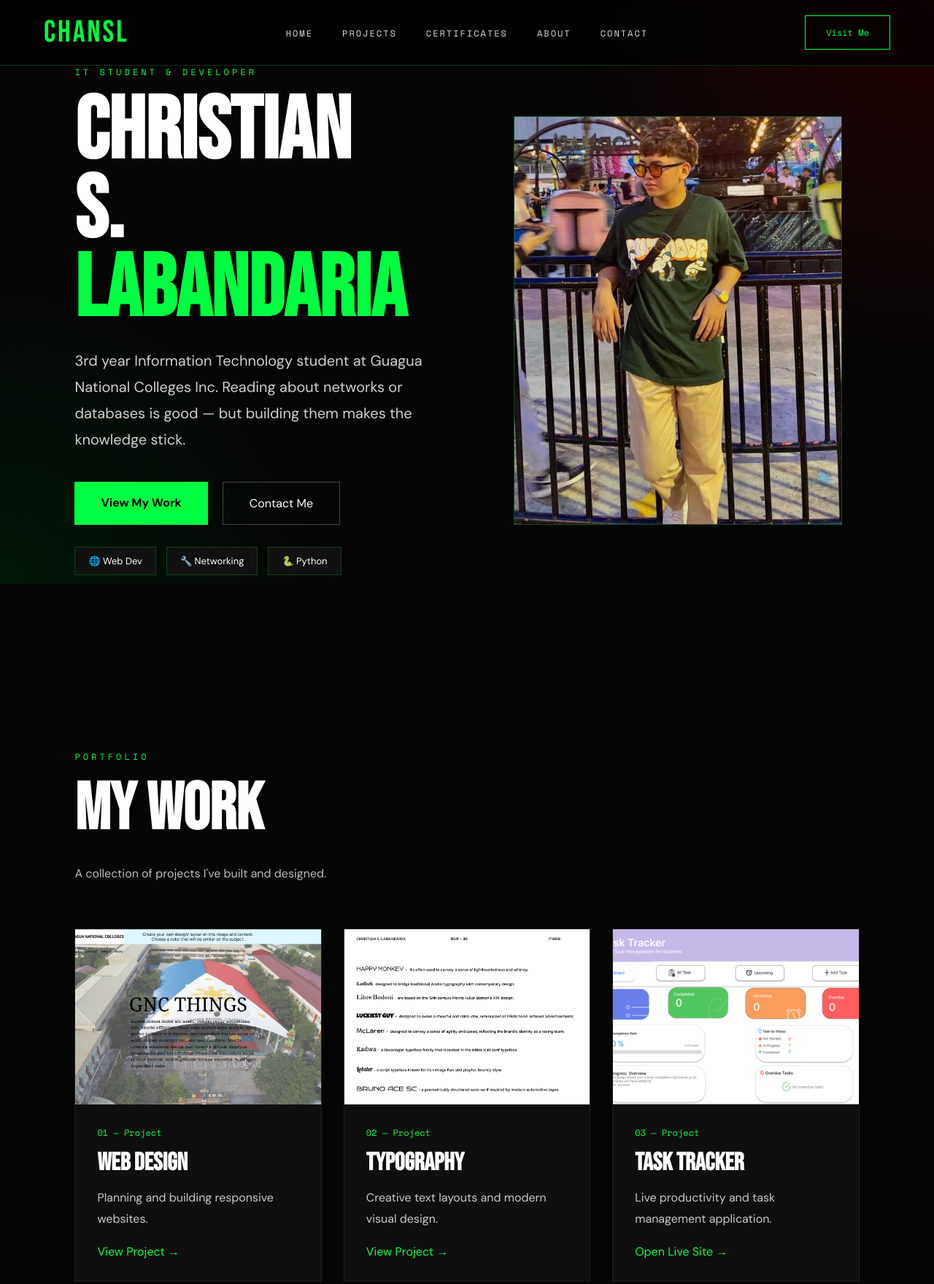
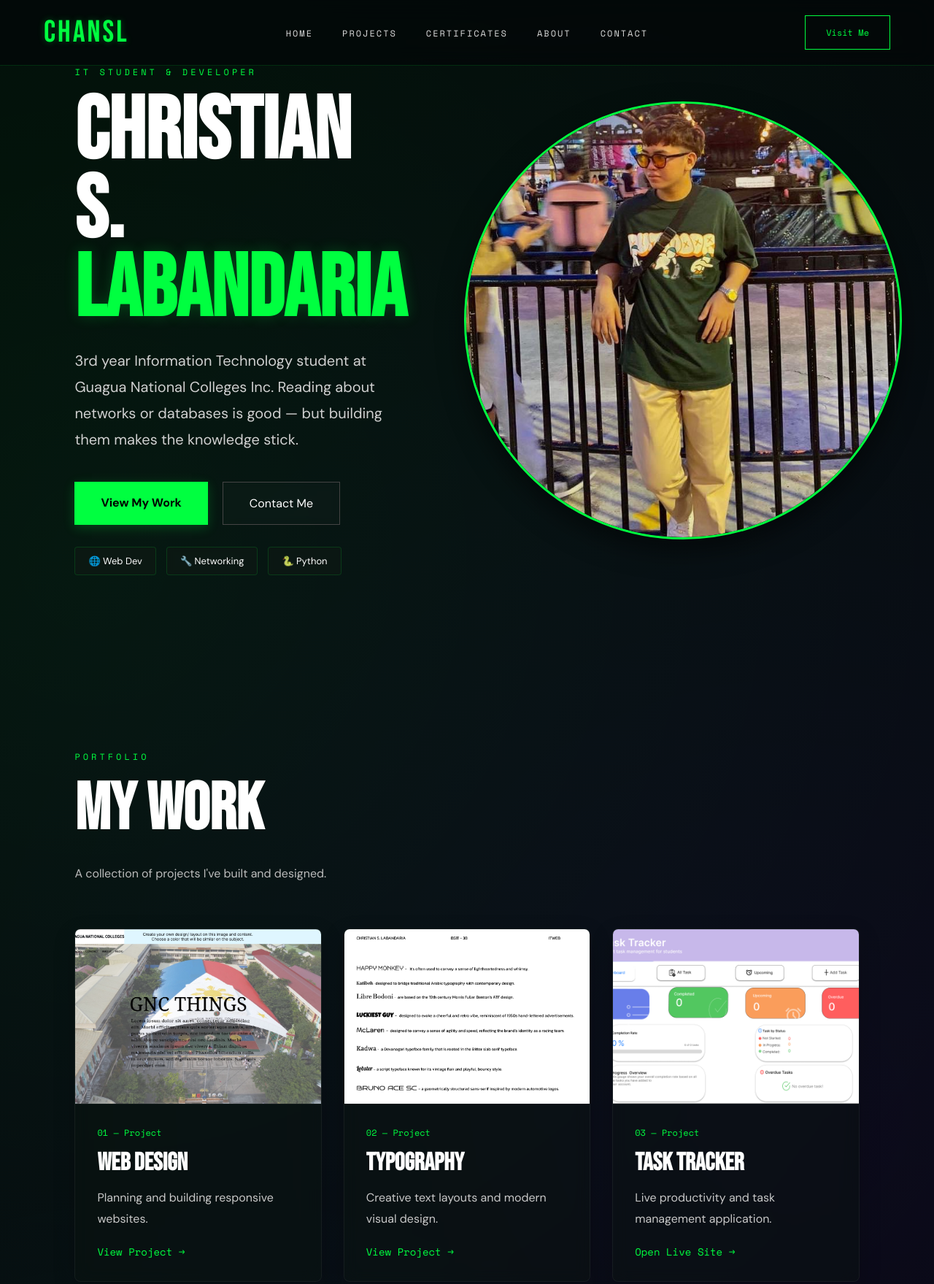
Before and after one commit to AkoSiChan/Portfolio, a plain HTML site: page index.html in a window 1280 px wide. Shown: the top 1759 px of the page at 73% size. Drawn offline with nearby package versions, Linux system fonts and the light colour scheme.

Commit message:
updated codes

```diff
--- a/index.html
+++ b/index.html
@@ -21,29 +21,38 @@
 }
 
 :root{
-  --bg:#050505;
+  --bg:#030708;
   --light:#ffffff;
   --muted:#bdbdbd;
   --green:#00ff40;
-  --border:rgba(0,255,64,0.2);
+  --border:rgba(0,255,64,0.15);
+  --card-bg:rgba(10, 20, 15, 0.4);
 }
 
 body{
-  background:var(--bg);
+  background: var(--bg);
   color:var(--light);
   font-family:'DM Sans',sans-serif;
   overflow-x:hidden;
+  position: relative;
 }
 
-body::before{
-  content:"";
-  position:fixed;
-  inset:0;
+/* Multi-layered dynamic mesh gradient background */
+body::before {
+  content: "";
+  position: absolute;
+  top: 0;
+  left: 0;
+  width: 100%;
+  height: 100%;
   background:
-  radial-gradient(circle at top right, rgba(255,0,0,0.12), transparent 35%),
-  radial-gradient(circle at bottom left, rgba(0,255,64,0.08), transparent 30%);
-  pointer-events:none;
-  z-index:-1;
+    radial-gradient(circle at 10% 15%, rgba(0, 255, 64, 0.07) 0%, transparent 40%),
+    radial-gradient(circle at 85% 30%, rgba(120, 0, 255, 0.08) 0%, transparent 45%),
+    radial-gradient(circle at 20% 55%, rgba(0, 242, 254, 0.06) 0%, transparent 40%),
+    radial-gradient(circle at 80% 75%, rgba(0, 255, 64, 0.06) 0%, transparent 35%),
+    radial-gradient(circle at 40% 90%, rgba(150, 0, 255, 0.09) 0%, transparent 50%);
+  pointer-events: none;
+  z-index: -1;
 }
 
 a{
@@ -53,6 +62,7 @@ a{
 
 section{
   padding:120px 8%;
+  position: relative;
 }
 
 /* ================= NAVBAR ================= */
@@ -67,8 +77,9 @@ section{
   align-items:center;
   justify-content:space-between;
   padding:0 60px;
-  background:rgba(0,0,0,0.7);
-  backdrop-filter:blur(10px);
+  background:rgba(3, 7, 8, 0.75);
+  backdrop-filter:blur(15px);
+  -webkit-backdrop-filter:blur(15px);
   border-bottom:1px solid var(--border);
   z-index:999;
 }
@@ -78,6 +89,7 @@ section{
   font-size:42px;
   color:var(--green);
   letter-spacing:3px;
+  text-shadow: 0 0 10px rgba(0, 255, 64, 0.3);
 }
 
 .nav-links{
@@ -97,6 +109,7 @@ section{
 
 .nav-links a:hover{
   color:var(--green);
+  text-shadow: 0 0 8px rgba(0, 255, 64, 0.4);
 }
 
 .nav-cta{
@@ -106,11 +119,13 @@ section{
   font-size:12px;
   font-family:'Space Mono',monospace;
   transition:.3s;
+  box-shadow: inset 0 0 0 0 rgba(0,255,64,0.2);
 }
 
 .nav-cta:hover{
   background:var(--green);
   color:#000;
+  box-shadow: 0 0 15px rgba(0, 255, 64, 0.4);
 }
 
 /* ================= HERO ================= */
@@ -148,6 +163,7 @@ section{
 
 .accent{
   color:var(--green);
+  text-shadow: 0 0 20px rgba(0, 255, 64, 0.2);
 }
 
 .hero-subtitle{
@@ -170,21 +186,26 @@ section{
   padding:18px 36px;
   font-weight:700;
   transition:.3s;
+  box-shadow: 0 4px 15px rgba(0, 255, 64, 0.2);
 }
 
 .btn-primary:hover{
   transform:translateY(-4px);
+  box-shadow: 0 8px 25px rgba(0, 255, 64, 0.4);
 }
 
 .btn-secondary{
   border:1px solid #444;
+  background: rgba(255,255,255,0.02);
   padding:18px 36px;
   transition:.3s;
+  backdrop-filter: blur(5px);
 }
 
 .btn-secondary:hover{
   border-color:var(--green);
   color:var(--green);
+  box-shadow: 0 0 15px rgba(0, 255, 64, 0.15);
 }
 
 .hero-tags{
@@ -196,41 +217,50 @@ section{
 .tag{
   border:1px solid var(--border);
   padding:10px 18px;
-  background:#111;
+  background:rgba(15, 25, 20, 0.6);
+  backdrop-filter: blur(5px);
   font-size:13px;
+  border-radius: 4px;
 }
 
 /* ================= IMAGE FIX ================= */
 
 .hero-visual{
-  display:flex;
-  justify-content:center;
-  align-items:center;
+  display: flex;
+  justify-content: center;
+  align-items: center;
 }
 
 .hero-photo-wrap{
-  width:450px;
-  height:560px;
-  overflow:hidden;
-  position:relative;
-  background:#111;
-  border:1px solid rgba(0,255,64,0.25);
+  width: 600px;
+  height: 600px;
+  position: relative;
+  background: #111;
+  /* Enforces a perfect circle on the wrapper */
+  border-radius: 50% !important;
+  /* Creates a distinct, solid light green boundary */
+  border: 3px solid var(--green) !important;
+  box-shadow: 0 15px 35px rgba(0,0,0,0.5);
+  /* Removes any leftovers from the old diamond clip-path */
+  clip-path: none !important;
+  overflow: hidden;
 }
 
-.hero-photo-wrap::before{
-  content:"";
-  position:absolute;
-  inset:-12px;
-  border:1px solid var(--green);
-  pointer-events:none;
+/* Removes the secondary floating offset lines completely */
+.hero-photo-wrap::before,
+.hero-photo-wrap::after {
+  content: none !important;
 }
 
 .hero-photo-wrap img{
-  width:100%;
-  height:100%;
-  object-fit:cover;
-  object-position:center top;
-  display:block;
+  width: 100%;
+  height: 100%;
+  object-fit: cover;
+  /* Brings the portrait down slightly to center your framing inside the circle */
+  object-position: center 25%;
+  display: block;
+  /* Enforces the circle on the image layer itself */
+  border-radius: 50% !important;
 }
 
 /* ================= SECTION ================= */
@@ -266,16 +296,22 @@ section{
 }
 
 .project-card{
-  background:#0f0f0f;
-  border:1px solid #1f1f1f;
+  background: var(--card-bg);
+  border: 1px solid rgba(255, 255, 255, 0.05);
+  backdrop-filter: blur(10px);
+  -webkit-backdrop-filter: blur(10px);
   overflow:hidden;
-  transition:.4s;
+  transition:.4s cubic-bezier(0.16, 1, 0.3, 1);
   cursor:pointer;
+  border-radius: 8px;
+  box-shadow: 0 10px 30px rgba(0, 0, 0, 0.2);
 }
 
 .project-card:hover{
   transform:translateY(-8px);
   border-color:var(--green);
+  background: rgba(10, 35, 20, 0.5);
+  box-shadow: 0 15px 35px rgba(0, 255, 64, 0.15);
 }
 
 .project-card img{
@@ -283,6 +319,7 @@ section{
   height:240px;
   object-fit:cover;
   display:block;
+  border-bottom: 1px solid rgba(255, 255, 255, 0.05);
 }
 
 .project-info{
@@ -310,6 +347,8 @@ section{
 
 .project-link{
   color:var(--green);
+  font-family: 'Space Mono', monospace;
+  font-size: 14px;
 }
 
 /* ================= CERTIFICATES ================= */
@@ -321,16 +360,22 @@ section{
 }
 
 .cert-card{
-  background:#0f0f0f;
-  border:1px solid #1f1f1f;
+  background: var(--card-bg);
+  border: 1px solid rgba(255, 255, 255, 0.05);
+  backdrop-filter: blur(10px);
+  -webkit-backdrop-filter: blur(10px);
   overflow:hidden;
-  transition:.4s;
+  transition:.4s cubic-bezier(0.16, 1, 0.3, 1);
   cursor:pointer;
+  border-radius: 8px;
+  box-shadow: 0 10px 30px rgba(0, 0, 0, 0.2);
 }
 
 .cert-card:hover{
   transform:translateY(-8px);
   border-color:var(--green);
+  background: rgba(10, 35, 20, 0.5);
+  box-shadow: 0 15px 35px rgba(0, 255, 64, 0.15);
 }
 
 .cert-card img{
@@ -338,6 +383,7 @@ section{
   height:220px;
   object-fit:cover;
   display:block;
+  border-bottom: 1px solid rgba(255, 255, 255, 0.05);
 }
 
 .cert-info{
@@ -375,6 +421,7 @@ section{
   position:relative;
   background:#111;
   border:1px solid rgba(0,255,64,0.25);
+  box-shadow: 0 15px 35px rgba(0,0,0,0.5);
 }
 
 .about-photo-frame::before{
@@ -415,6 +462,7 @@ section{
   font-size:50px;
   color:var(--green);
   font-family:'Bebas Neue',sans-serif;
+  text-shadow: 0 0 10px rgba(0, 255, 64, 0.2);
 }
 
 .stat-label{
@@ -428,6 +476,8 @@ section{
 
 .cta-wrap{
   text-align:center;
+  background: linear-gradient(180deg, transparent, rgba(120, 0, 255, 0.03), transparent);
+  padding: 160px 8%;
 }
 
 .cta-headline{
@@ -456,12 +506,15 @@ section{
 
 footer{
   padding:60px 8%;
-  border-top:1px solid #181818;
+  border-top:1px solid rgba(255, 255, 255, 0.05);
+  background: rgba(3, 7, 8, 0.6);
+  backdrop-filter: blur(10px);
   display:flex;
   justify-content:space-between;
   align-items:center;
   flex-wrap:wrap;
   gap:20px;
+  position: relative;
 }
 
 .footer-logo{
@@ -477,6 +530,16 @@ footer{
 .footer-socials{
   display:flex;
   gap:20px;
+}
+
+.footer-socials a {
+  font-family: 'Space Mono', monospace;
+  font-size: 14px;
+  transition: 0.3s;
+}
+
+.footer-socials a:hover {
+  color: var(--green);
 }
 
 /* ================= RESPONSIVE ================= */
@@ -519,16 +582,12 @@ footer{
   display:none;
 }
 
-
-
 }
 
 </style>
 </head>
 
 <body>
-
-<!-- ================= NAVBAR ================= -->
 
 <nav class="navbar">
 
@@ -547,8 +606,6 @@ Visit Me
 </a>
 
 </nav>
-
-<!-- ================= HERO ================= -->
 
 <section id="hero">
 
@@ -600,8 +657,6 @@ Contact Me
 
 </section>
 
-<!-- ================= PROJECTS ================= -->
-
 <section id="projects">
 
 <p class="section-label">Portfolio</p>
@@ -614,7 +669,6 @@ A collection of projects I've built and designed.
 
 <div class="projects-grid">
 
-  <!-- PROJECT 1 -->
   <div class="project-card">
 
     <a href="webdesign.html">
@@ -639,7 +693,6 @@ A collection of projects I've built and designed.
 
   </div>
 
-  <!-- PROJECT 2 -->
   <div class="project-card">
 
     <a href="typography.html">
@@ -664,7 +717,6 @@ A collection of projects I've built and designed.
 
   </div>
 
-  <!-- PROJECT 3 -->
   <a href="https://task-tracker.kesug.com"
      target="_blank"
      class="project-card">
@@ -693,8 +745,6 @@ A collection of projects I've built and designed.
 
 </section>
 
-
-<!-- ================= CERTIFICATES ================= -->
 
 <section id="certificates">
 
@@ -758,8 +808,6 @@ class="cert-card">
 
 </section>
 
-<!-- ================= ABOUT ================= -->
-
 <section id="about">
 
 <p class="section-label">My Notes</p>
@@ -809,8 +857,6 @@ I believe the best way to learn technology is through real-world projects and ha
 
 </section>
 
-<!-- ================= CTA ================= -->
-
 <section class="cta-wrap" id="contact">
 
 <h2 class="cta-headline">
@@ -839,8 +885,6 @@ Facebook
 
 </section>
 
-<!-- ================= FOOTER ================= -->
-
 <footer>
 
 <div class="footer-logo">CHANSL</div>
```
Also changed, not shown: changemini2.png (added), 2 other files.
